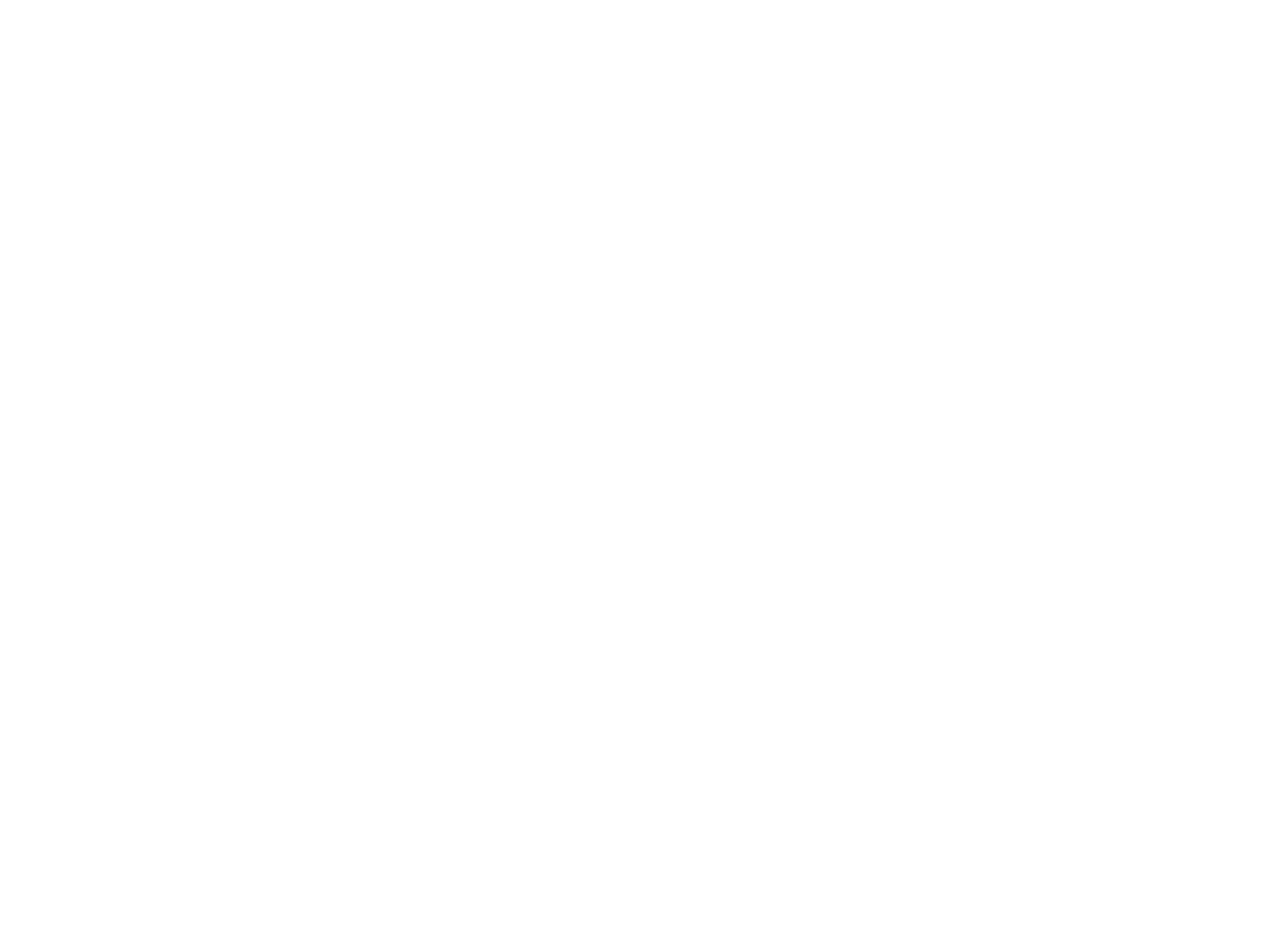
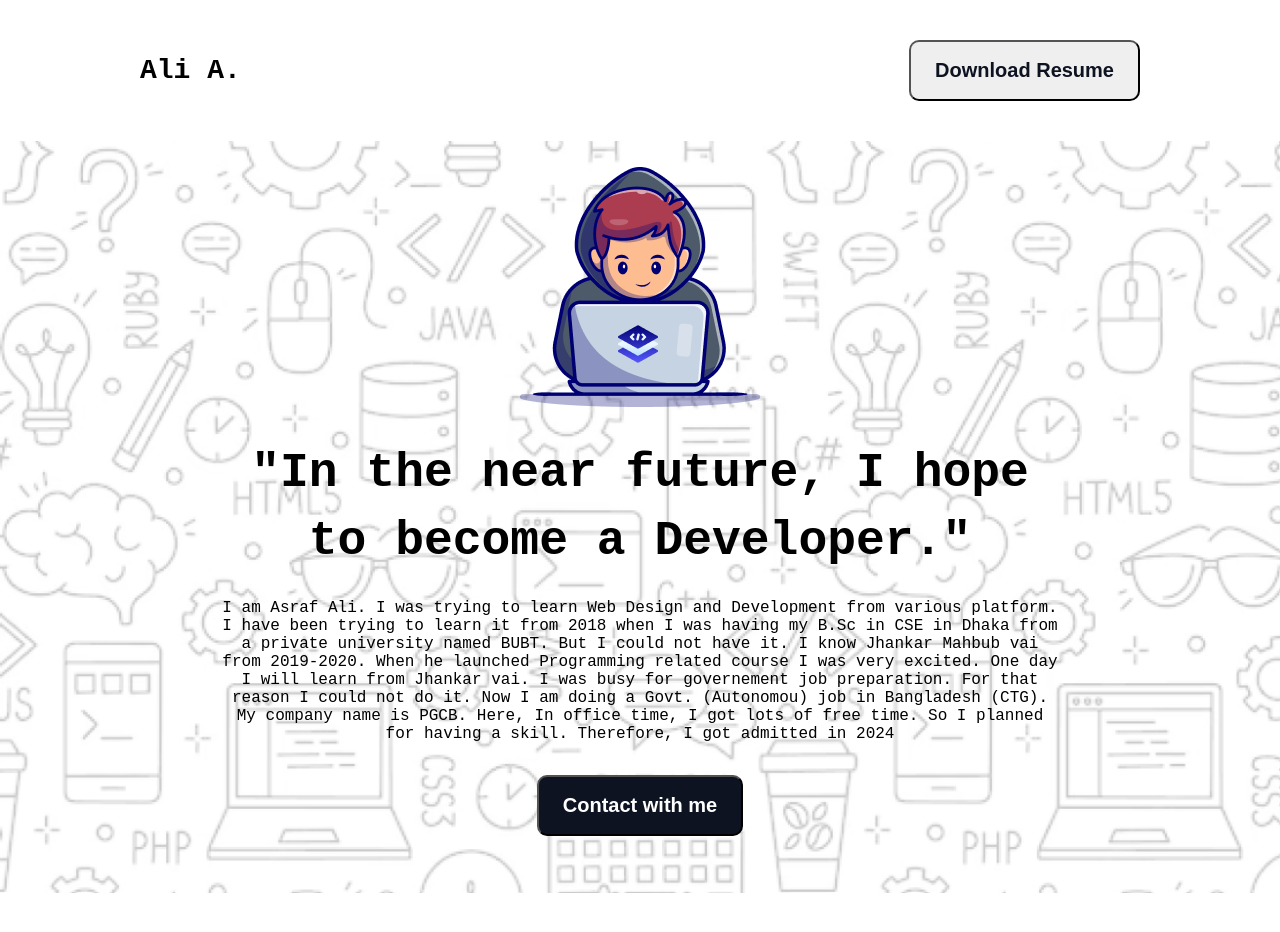
Before and after one commit to aliasrafbd/webdev-assignment-01, a plain HTML site: page index.html in a window 1280 px wide. Before the commit the page ends 800 px from the top, so only its background shows below. Drawn offline with Linux system fonts and the light colour scheme; a web font is replaced by a local one.

Commit message:
added some styles at nav and banner section 10/07/2024 11:27PM

```diff
--- a/index.html
+++ b/index.html
@@ -4,8 +4,39 @@
     <meta charset="UTF-8">
     <meta name="viewport" content="width=device-width, initial-scale=1.0">
     <title>Web Development Project- Assignment One</title>
+    <link rel="preconnect" href="https://fonts.googleapis.com">
+    <link rel="preconnect" href="https://fonts.gstatic.com" crossorigin>
+    <link href="https://fonts.googleapis.com/css2?family=Azeret+Mono:ital,wght@0,100..900;1,100..900&display=swap" rel="stylesheet">
+    <link rel="stylesheet" href="styles/assignment-01.css">
 </head>
-<body>
+<body class="azeret-mono-normal">
+    <!-- header section -->
+    <header class="header">
+        <nav class="nav">
+            <h3 class="nav-title">Ali A.</h3>
+            <a href=""><button class="btn-primary">Download Resume</button></a>
+        </nav>
 
+        <div class="banner-bg">
+            <div class="banner-content text-center">
+                <img src="assets/Group.png" alt="">
+                <h3 class="banner-title">"In the near future, I hope to become a Developer."</h3>
+                <p class="banner-description">I am Asraf Ali. I was trying to learn Web Design and Development from various platform. I have been trying to learn it from 2018 when I was having my B.Sc in CSE in Dhaka from a private university named BUBT. But I could not have it. I know Jhankar Mahbub vai from 2019-2020. When he launched Programming related course I was very excited. One day I will learn from Jhankar vai. I was busy for governement job preparation. For that reason I could not do it. Now I am doing a Govt. (Autonomou) job in Bangladesh (CTG). My company name is PGCB. Here, In office time, I got lots of free time. So I planned for having a skill. Therefore, I got admitted in 2024</p>
+                <a href=""><button class="btn-primary contact-btn">Contact with me</button></a>
+            </div>
+        </div>
+    </header>
+
+    <!-- main section -->
+    <main>
+        <section class="web-dev">
+
+        </section>
+    </main>
+
+    <!-- footer section  -->
+    <footer>
+
+    </footer>
 </body>
 </html>
--- a/styles/assignment-01.css
+++ b/styles/assignment-01.css
@@ -0,0 +1,83 @@
+.azeret-mono-normal {
+  font-family: "Azeret Mono", monospace;
+  font-optical-sizing: auto;
+  font-weight: 300;
+  font-style: normal;
+}
+
+* {
+    margin: 0;
+    padding: 0;
+}
+
+/* Shared Style  */
+
+.btn-primary {
+    font-size: 20px;
+    font-weight: 600;
+    padding: 17px 24px;
+    color: #0D1321;
+    border-radius: 10px;
+
+}
+
+.text-center {
+    text-align: center;
+}
+
+/* nav style  */
+.nav {
+    display: flex;
+    align-items: center;
+    justify-content: space-between;
+    margin: 0 100px 0 100px;
+    padding: 40px;
+}
+
+nav .nav-title {
+    font-weight: 800;
+    font-size: 28px;
+}
+
+
+/* banner style  */
+.contact-btn {
+    color: #FFFFFF;
+    background-color: #0D1321;
+}
+
+.banner-bg {
+    background-image: url(../assets/Hero-bg.png);
+    background-repeat: no-repeat;
+    background-size: cover;
+    height: 752px;
+}
+
+.banner-content {
+
+    max-width: 1440px;
+    display: flex;
+    flex-direction: column;
+    align-items: center;
+    padding: 26px 221px 150px;
+
+}
+
+.banner-title {
+    font-weight: 800;
+    font-size: 48px;
+    line-height: 68px;
+    padding-top: 32px;
+    padding-bottom: 24px;
+}
+
+.banner-description {
+    padding-bottom: 32px;
+    font-size: 16px;
+}
+
+/* Web Dev Style  */
+
+.web-dev {
+    margin: ;
+}
```
Also changed, not shown: 1 other file.
